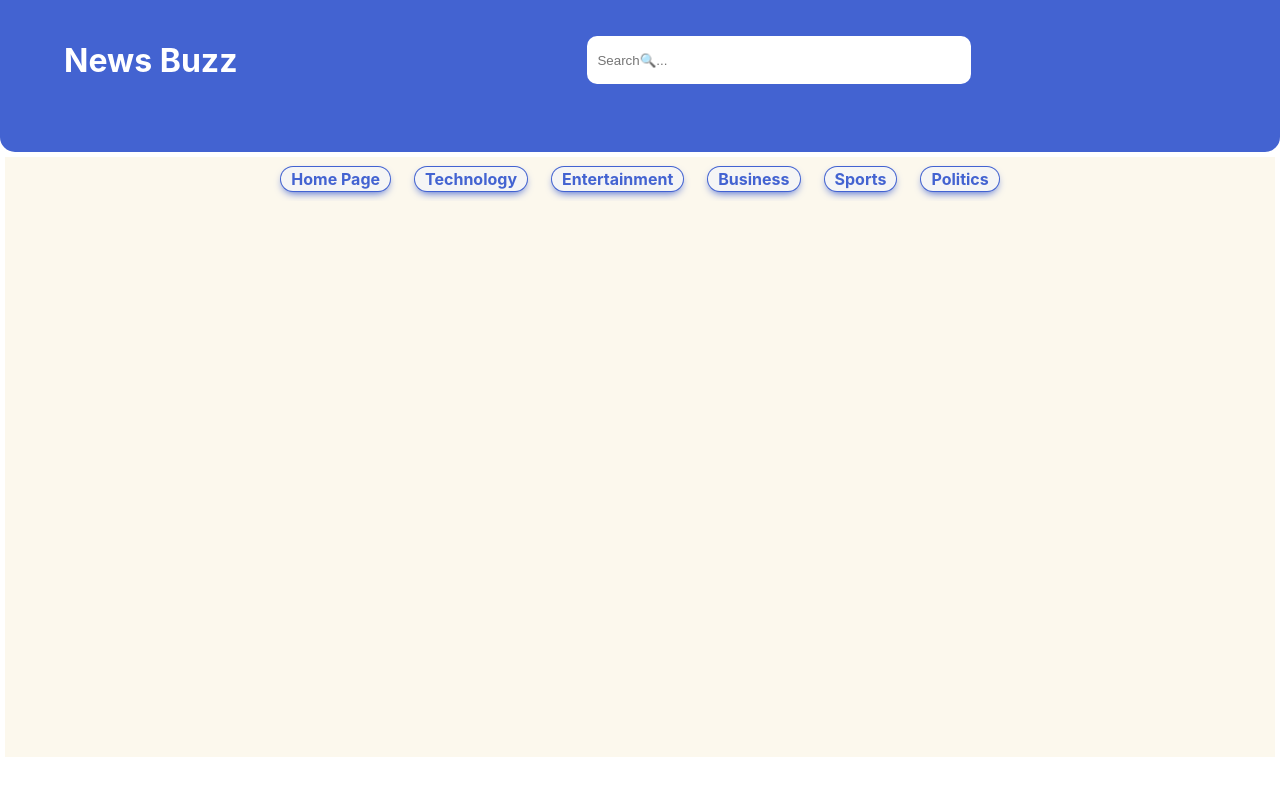
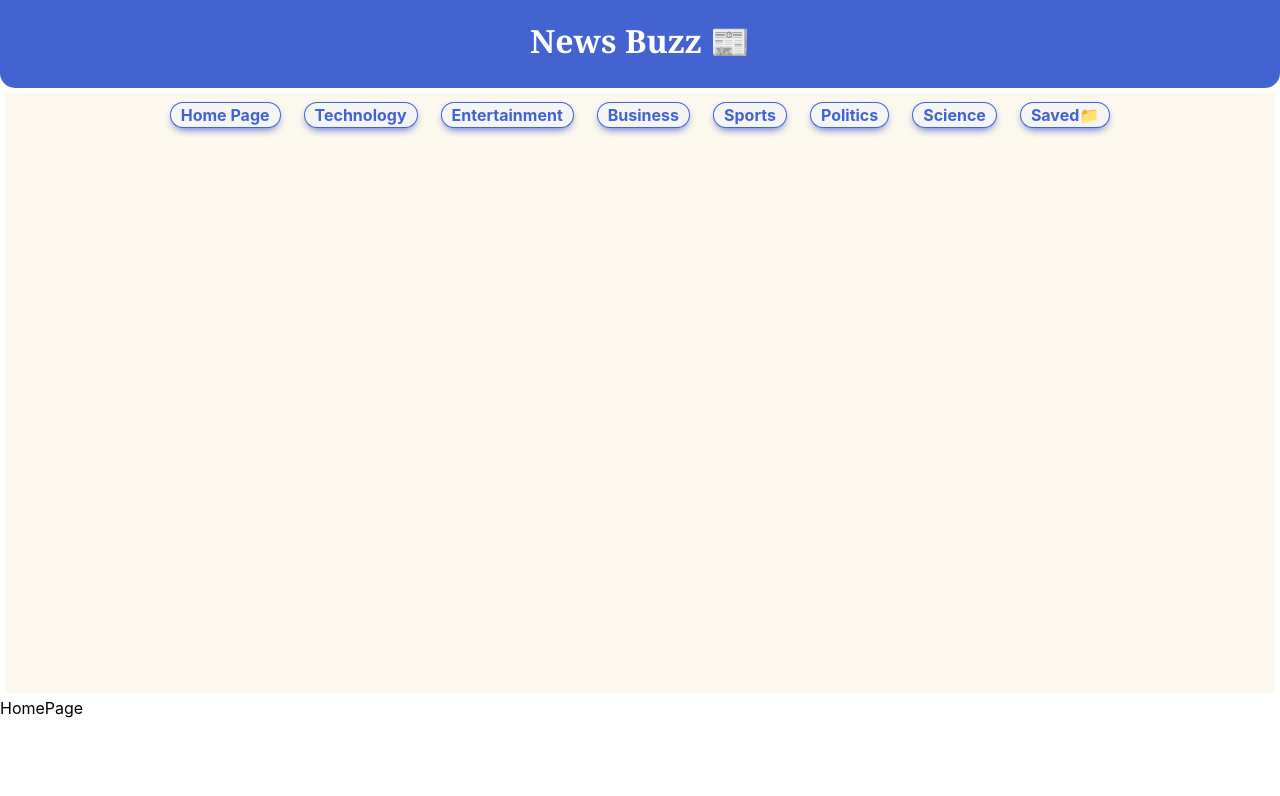
Before and after one commit to Atharv-28/news-buzz, a React (Create React App) app: page / in a window 1280 px wide. Shown: the top 796 px of the page. Built offline with nearby package versions, Linux system fonts and the light colour scheme.

Commit message:
Header redesigned

```diff
--- a/src/App.js
+++ b/src/App.js
@@ -10,7 +10,7 @@ function App() {
       <Header />
       <Navbar />
       <Routes>
-        <Route path="/">
+        <Route path="/" element={<HomePage />}>
           <Route element={<HomePage />} />
         </Route>
       </Routes>
--- a/src/components/header.js
+++ b/src/components/header.js
@@ -4,8 +4,8 @@ import '../styles/header.css'
 
 const Header = () => (
   <header className="header">
-    <h1 className='head'>News Buzz</h1>
-    <SearchBar className="impSB" />
+    <h1 className='head'>News Buzz 📰</h1>
+    {/* <SearchBar className="impSB" /> */}
   </header>
 );
 
--- a/src/components/navbar.js
+++ b/src/components/navbar.js
@@ -24,6 +24,12 @@ const Navbar = () => {
         <Link className="navbut" to="/Politics">
           Politics
         </Link>
+        <Link className="navbut" to="/Science">
+          Science
+        </Link>
+        <Link className="navbut" to="/Science">
+          Saved📁
+        </Link>
       </nav>
 
       <Outlet />
--- a/src/styles/header.css
+++ b/src/styles/header.css
@@ -1,13 +1,18 @@
 .header{
     display: flex;
     align-items: center;
+    justify-content: center;
     background-color: #4363d1;
     color: white;
-    padding-bottom: 4vh;
-    height: 15vh;
+    height: 10vh;
+    padding-bottom: 1vh;
     gap: 30px;
     border-bottom-left-radius: 15px;
     border-bottom-right-radius: 15px;
+}
+
+.header h1{
+    font-family:Cambria;
 }
 
 .searchBar{
@@ -17,22 +22,3 @@
     padding: 10px;
     border: none;
 }
-
-@media screen and (min-width: 501px) {
-    .head{
-        margin-left: 5vw;
-        margin-right: 25vw;
-    }
-  }
-
-@media screen and (max-width: 500px) {
-    .header{
-        display: flex;
-        flex-direction: column;
-        height: max-content;
-        gap: 0px;
-    }
-    .searchBar{
-        width: 70vw;
-    }
-  }
```
